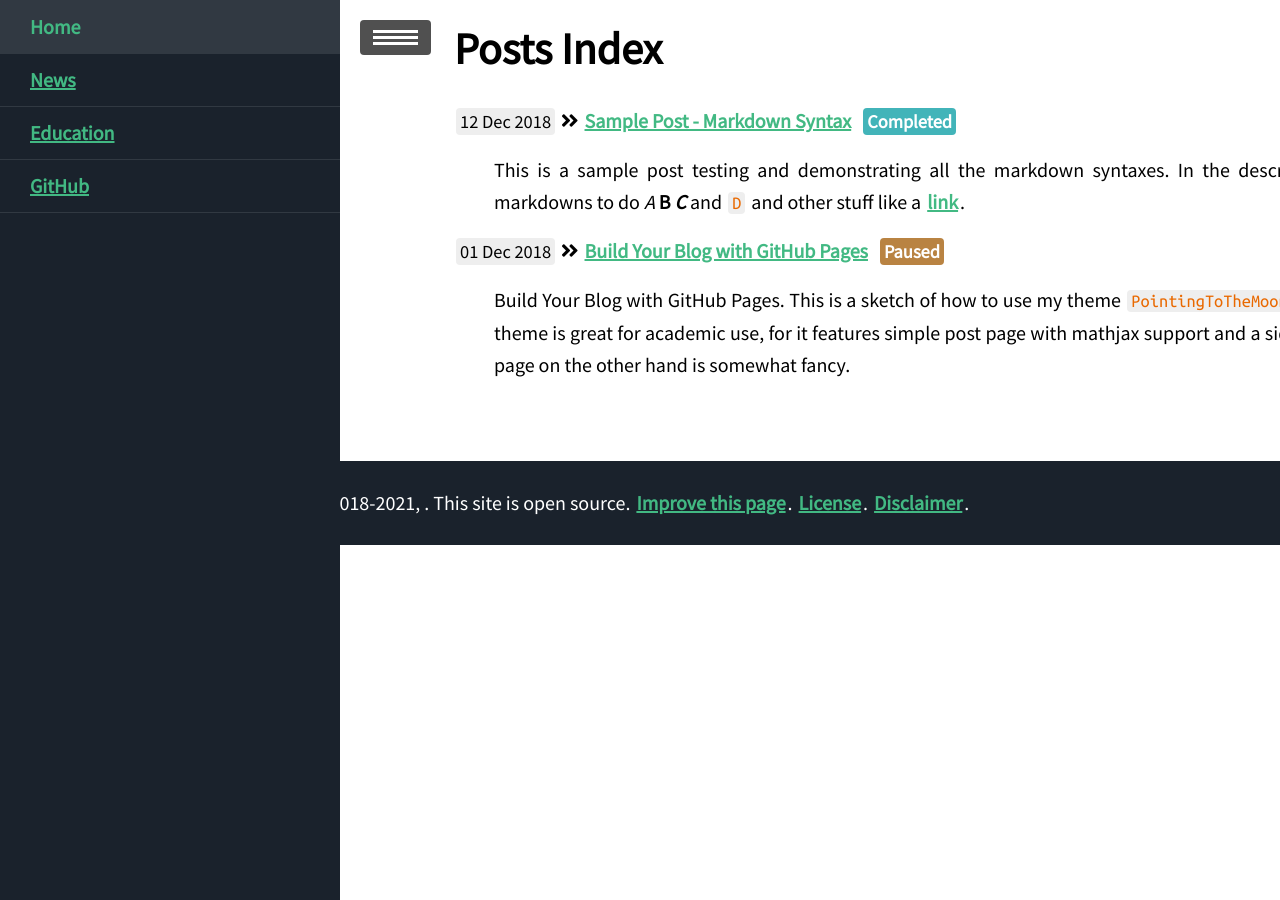
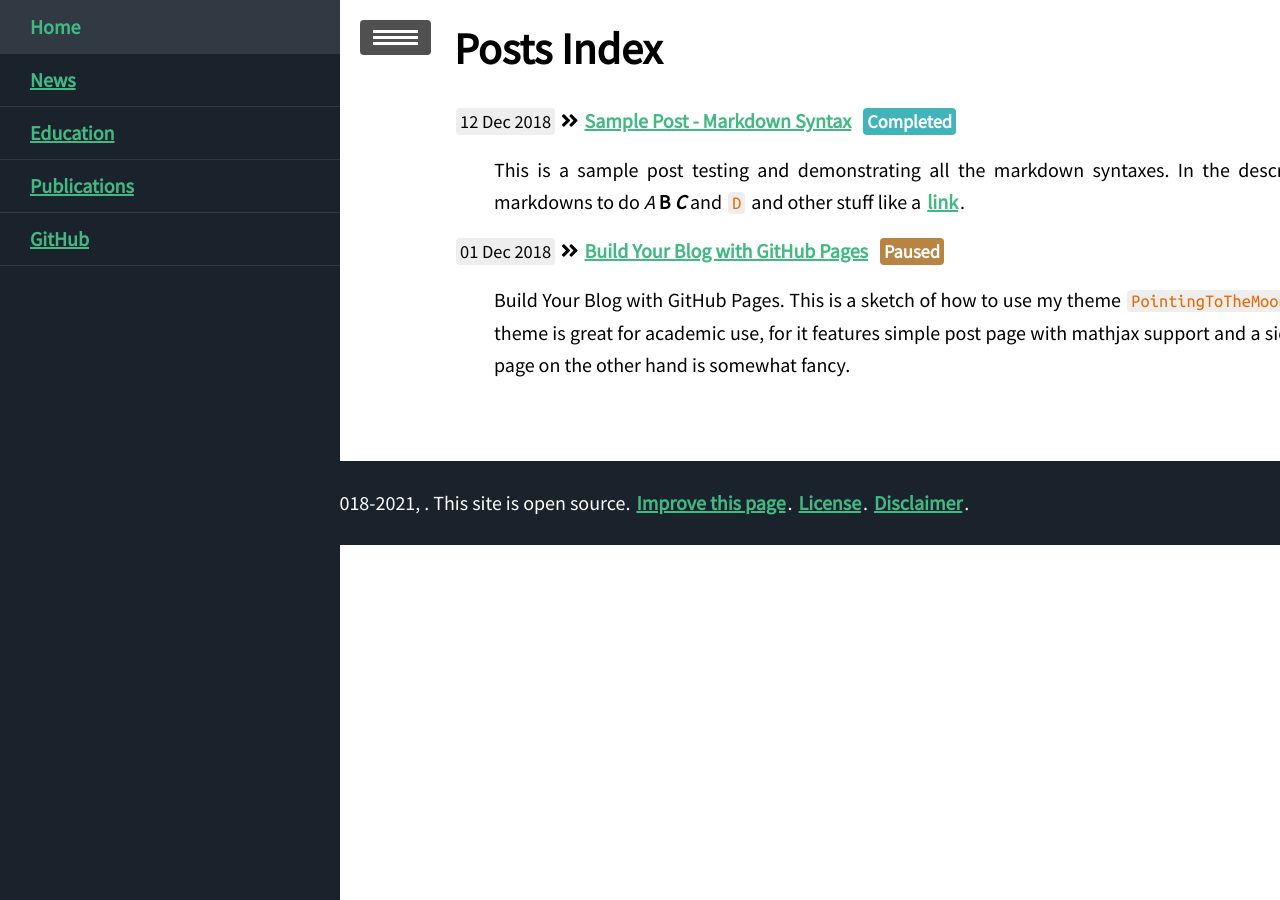
Before and after one commit to MacLLL/MacLLL.github.io, a Jekyll site: the page built from blog/index.html, in a window 1280 px wide. Built offline with Jekyll 4.4.1, drawn with Linux system fonts in a browser that asks for light colours; nearby versions of some CDN libraries.

Commit message:
Update navitem.html

```diff
--- a/_includes/navitem.html
+++ b/_includes/navitem.html
@@ -1,6 +1,7 @@
 <a class="sidebar-nav-item" href="{{site.url}}{{site.baseurl}}/">Home</a>
 <a class="sidebar-nav-item" href="{{site.url}}{{site.baseurl}}/blog" >News</a>
 <a class="sidebar-nav-item" href="{{site.url}}{{site.baseurl}}/blog/categories" >Education</a>
+<a class="sidebar-nav-item" href="{{site.url}}{{ site.baseurl }}/blog/tags" >Publications</a>
 {% if site.github_username %}
 <a class="sidebar-nav-item" href="https://github.com/{{site.github_username}}" target="_blank">
 GitHub</i>
```
